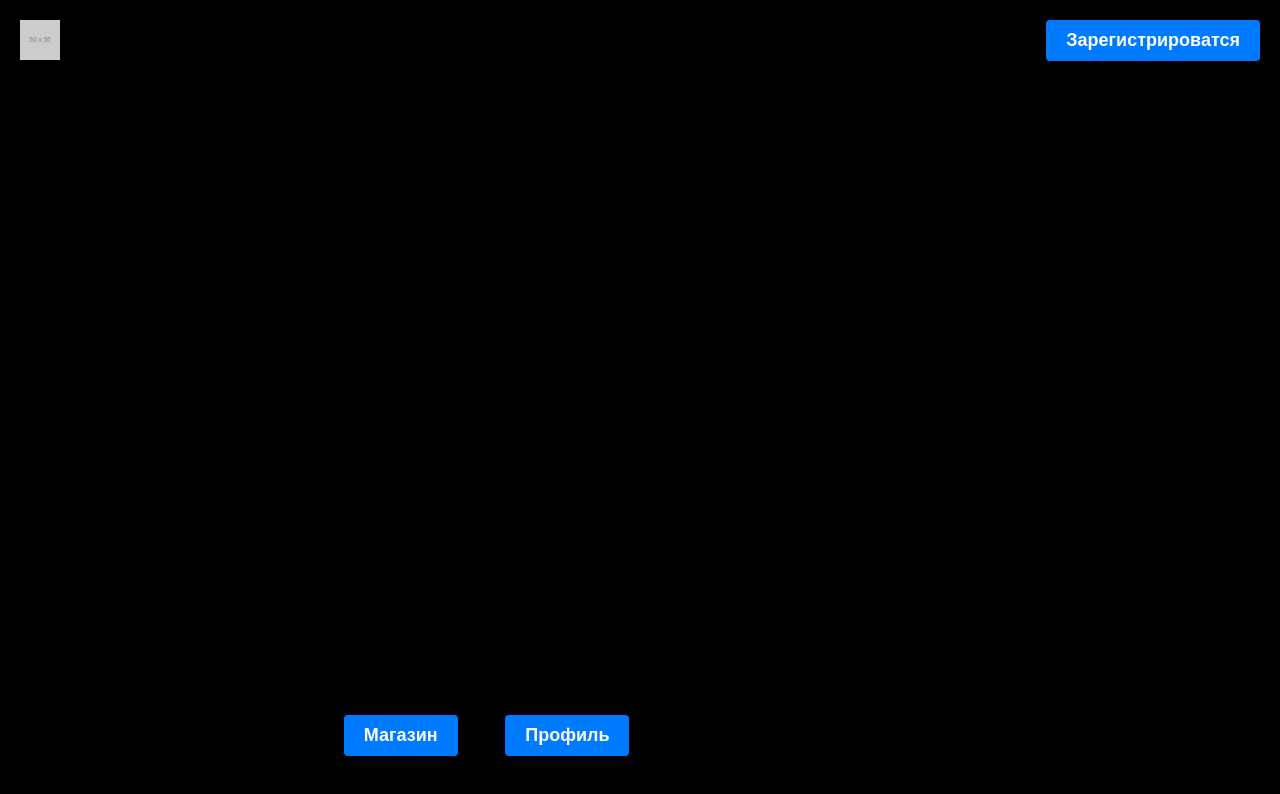
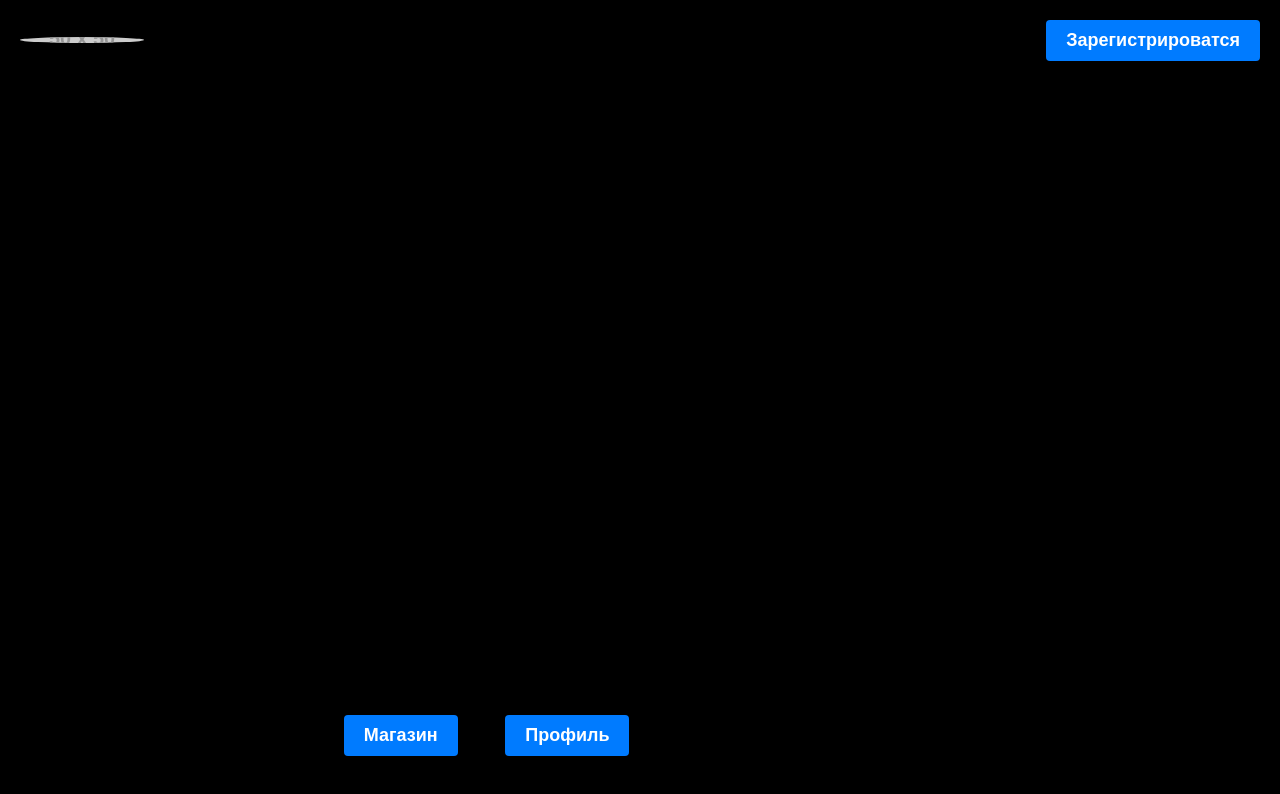
Before and after one commit to Noskash/tradein, a React (Create React App) app: page / in a window 1280 px wide. Shown: the top 794 px of the page. Built offline with nearby package versions, Linux system fonts and the light colour scheme.

Commit message:
первый коммит

```diff
--- a/src/assests/header/header.css
+++ b/src/assests/header/header.css
@@ -13,7 +13,10 @@
 }
 
 .logo {
-    height: 40px;
+    height: 10%;
+    width: 10%;
+    object-fit: cover;
+    border-radius: 50%;
 }
 
 .balance {
```
